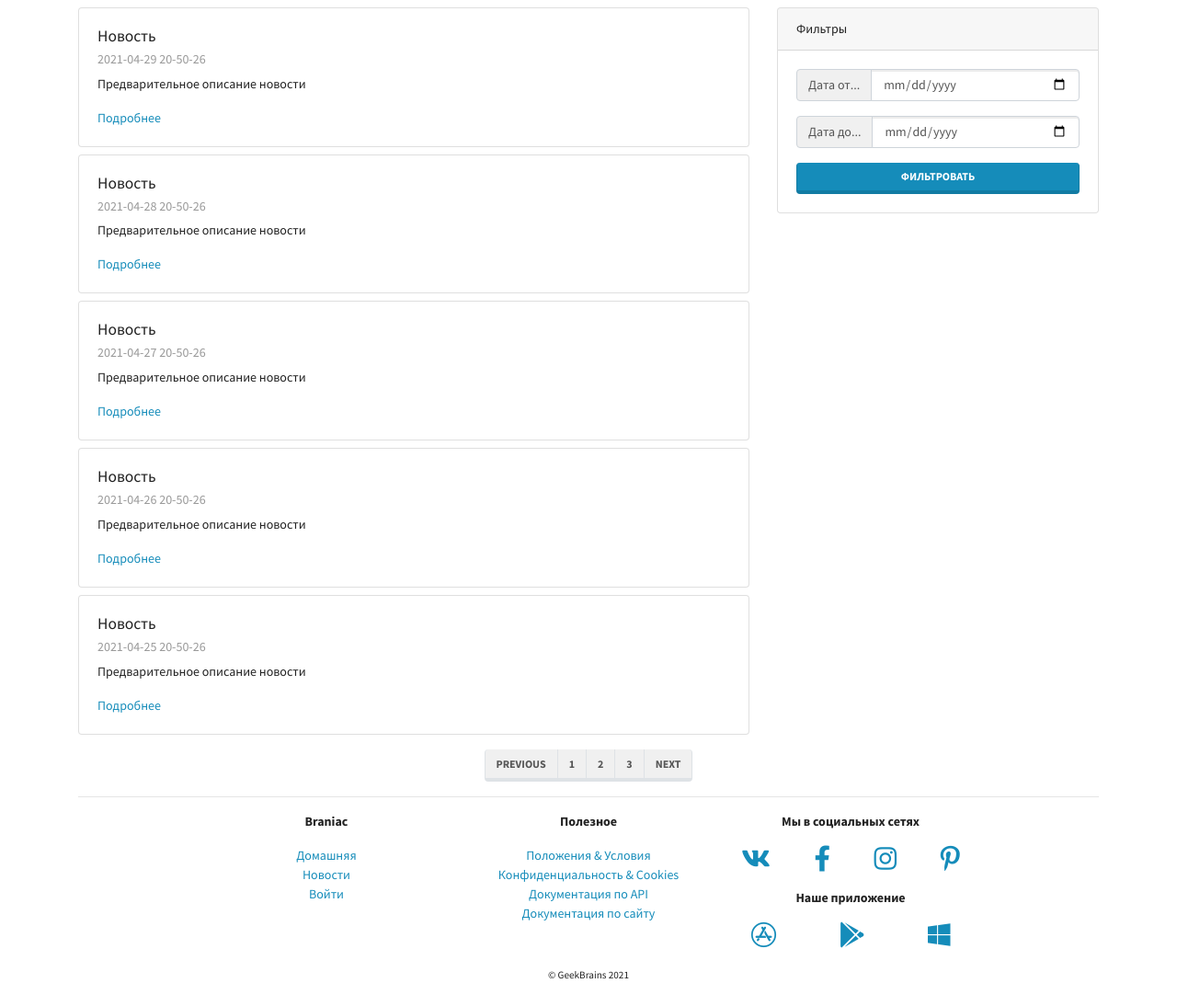
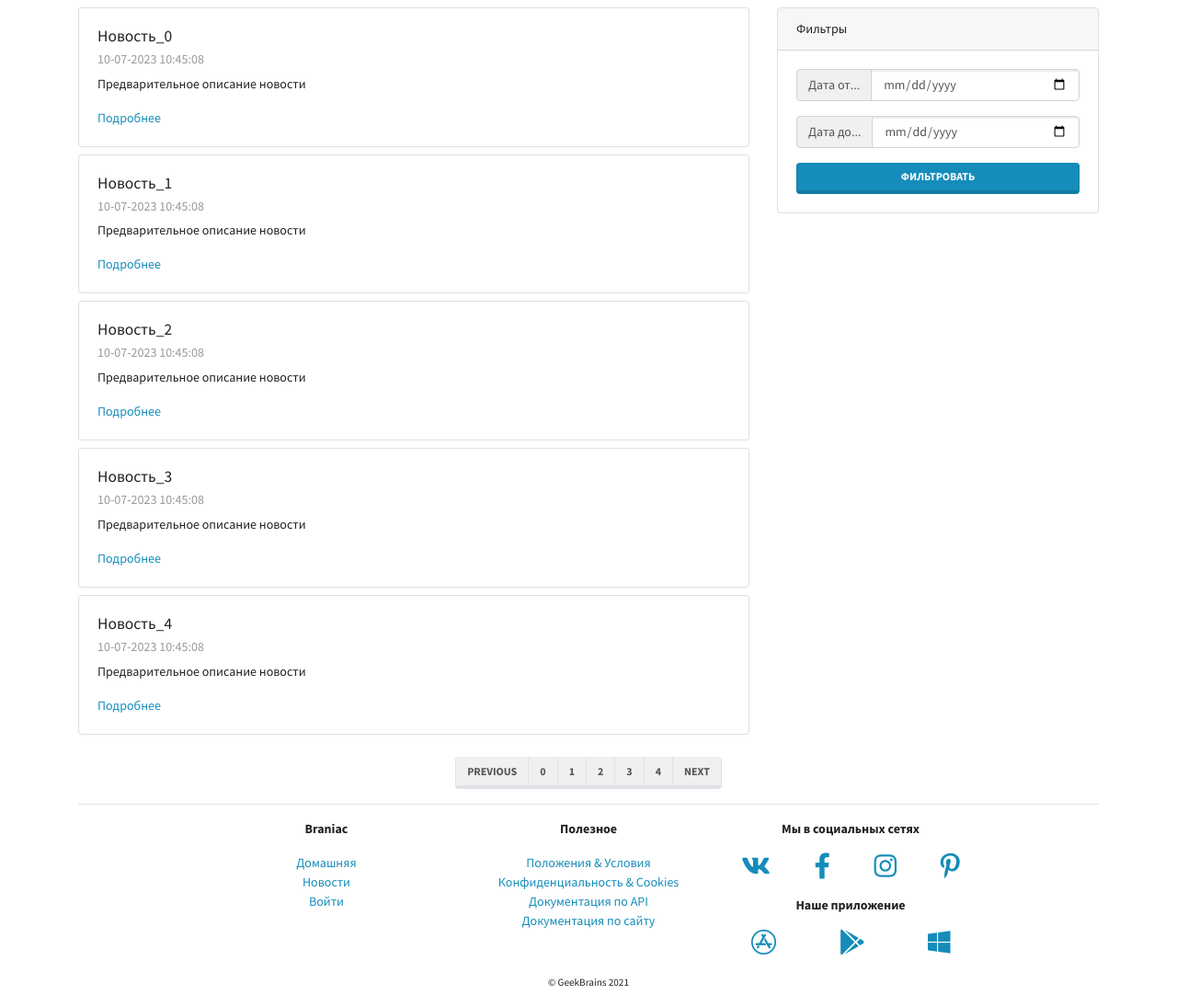
Before and after one commit to Khalil-Batkaev/django, a Django app: page /mainapp/news/ in a window 1280 px wide. Shown: the part 77-1171 px from the top of the page at 92% size. Before the commit the page ends 1142 px from the top, so only its background shows below. Run offline with Django 4.2, Linux system fonts and the light colour scheme; some libraries are stand-ins or nearby versions.

Commit message:
[+] Добавлени цикла для вывода новостей и пагинации

```diff
--- a/mainapp/templates/mainapp/news.html
+++ b/mainapp/templates/mainapp/news.html
@@ -13,50 +13,19 @@
 
   <div class="col-lg-8">
 
+    {% for i in range  %}
+
     <div class="card my-2">
       <div class="card-body">
-        <h5 class="card-title">Новость</h5>
-        <h6 class="card-subtitle mb-2 text-muted">2021-04-29 20-50-26</h6>
+        <h5 class="card-title">Новость_{{ i }}</h5>
+        <h6 class="card-subtitle mb-2 text-muted">{{ news_date|date:"d-m-Y h:i:s" }}</h6>
         <p class="card-text">Предварительное описание новости</p>
         <a href="#" class="card-link">Подробнее</a>
       </div>
     </div>
 
-    <div class="card my-2">
-      <div class="card-body">
-        <h5 class="card-title">Новость</h5>
-        <h6 class="card-subtitle mb-2 text-muted">2021-04-28 20-50-26</h6>
-        <p class="card-text">Предварительное описание новости</p>
-        <a href="#" class="card-link">Подробнее</a>
-      </div>
-    </div>
+    {% endfor %}
 
-    <div class="card my-2">
-      <div class="card-body">
-        <h5 class="card-title">Новость</h5>
-        <h6 class="card-subtitle mb-2 text-muted">2021-04-27 20-50-26</h6>
-        <p class="card-text">Предварительное описание новости</p>
-        <a href="#" class="card-link">Подробнее</a>
-      </div>
-    </div>
-
-    <div class="card my-2">
-      <div class="card-body">
-        <h5 class="card-title">Новость</h5>
-        <h6 class="card-subtitle mb-2 text-muted">2021-04-26 20-50-26</h6>
-        <p class="card-text">Предварительное описание новости</p>
-        <a href="#" class="card-link">Подробнее</a>
-      </div>
-    </div>
-
-    <div class="card mt-2">
-      <div class="card-body">
-        <h5 class="card-title">Новость</h5>
-        <h6 class="card-subtitle mb-2 text-muted">2021-04-25 20-50-26</h6>
-        <p class="card-text">Предварительное описание новости</p>
-        <a href="#" class="card-link">Подробнее</a>
-      </div>
-    </div>
 
   </div>
 
@@ -92,9 +61,9 @@
   <nav aria-label="Page navigation example">
     <ul class="pagination">
       <li class="page-item"><a class="page-link" href="#">Previous</a></li>
-      <li class="page-item"><a class="page-link" href="#">1</a></li>
-      <li class="page-item"><a class="page-link" href="#">2</a></li>
-      <li class="page-item"><a class="page-link" href="#">3</a></li>
+      {% for i in range %}
+      <li class="page-item"><a class="page-link" href="#">{{ i }}</a></li>
+      {% endfor %}
       <li class="page-item"><a class="page-link" href="#">Next</a></li>
     </ul>
   </nav>
--- a/mainapp/views.py
+++ b/mainapp/views.py
@@ -1,3 +1,5 @@
+from datetime import datetime
+
 from django.http import HttpResponse
 from django.views.generic import TemplateView
 
@@ -27,4 +29,14 @@ class LoginPageView(TemplateView):
 
 
 class NewsPageView(TemplateView):
+    NEWS_QTY = 5
+
     template_name = 'mainapp/news.html'
+
+    def get_context_data(self, **kwargs):
+        contex = super().get_context_data(**kwargs)
+
+        contex['range'] = range(self.NEWS_QTY)
+        contex['news_date'] = datetime.now()
+
+        return contex
```
